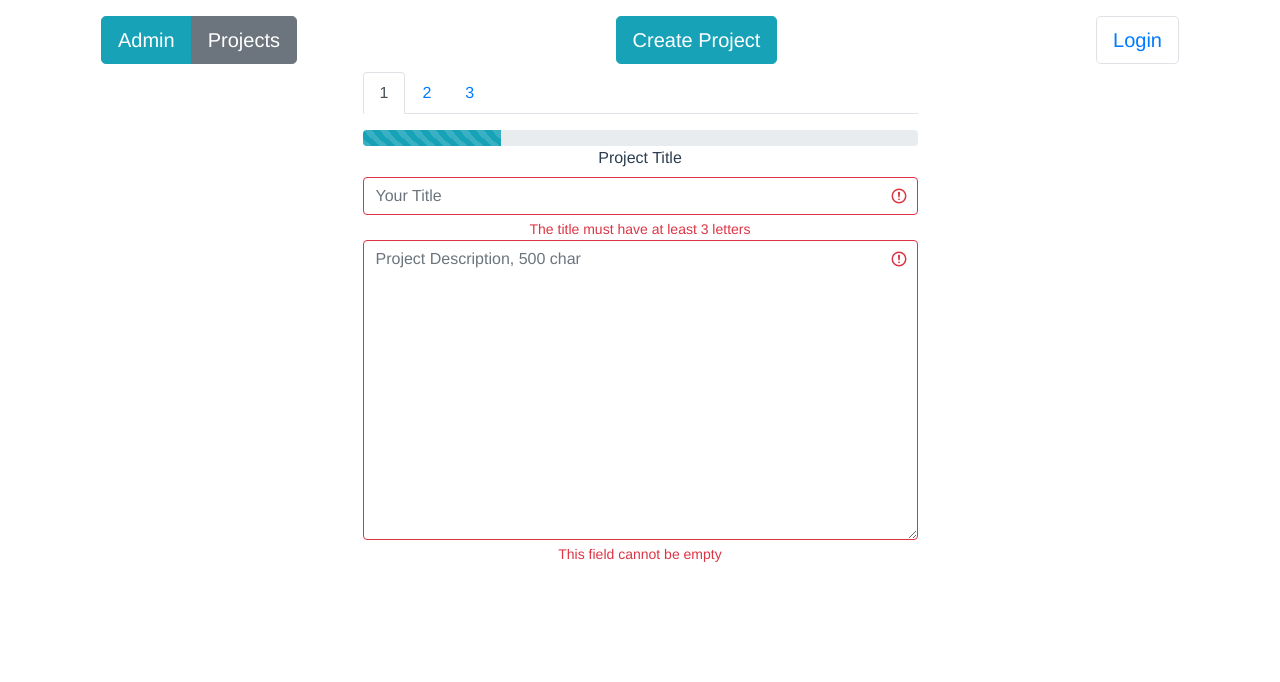
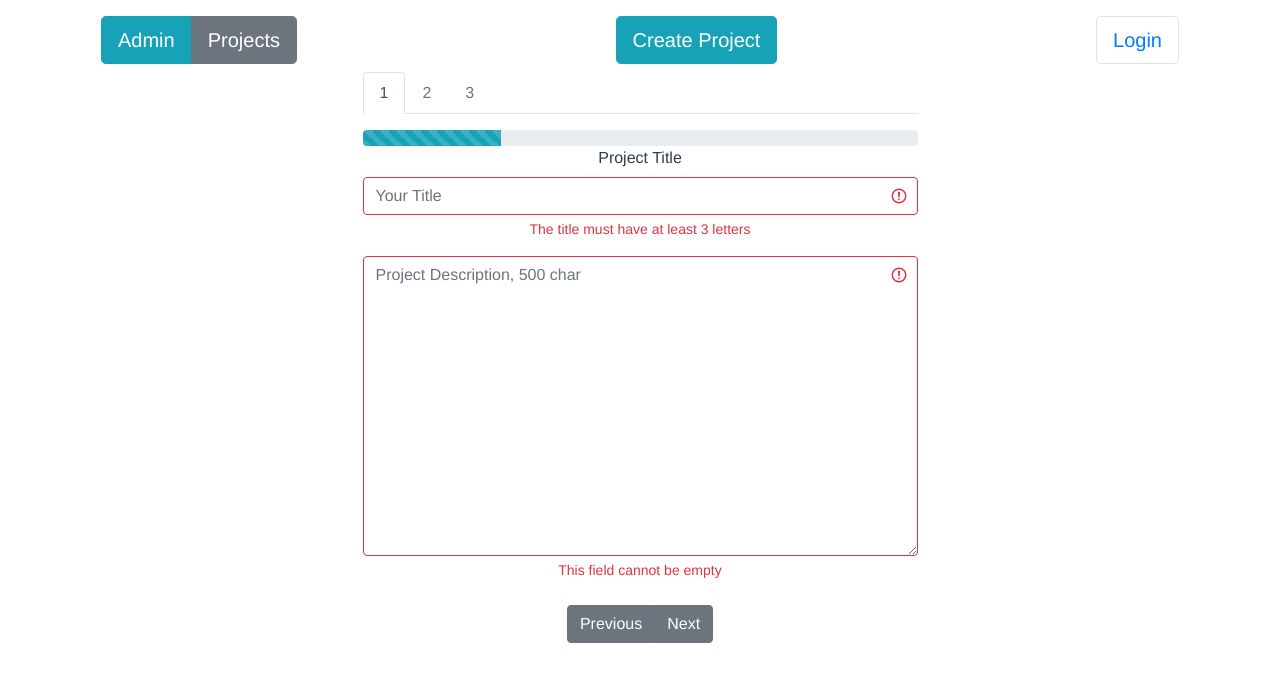
Before and after one commit to pedronieto84/vue-marzo-itacademy-project, a Vue app: page /create-project in a window 1280 px wide. Shown: the top 682 px of the page. Built offline with nearby package versions, Linux system fonts and the light colour scheme; the HTML template or start-up script is replaced by a standard one.

Commit message:
validation for the tabs minus the files and datepicker

```diff
--- a/src/components/Navbar.vue
+++ b/src/components/Navbar.vue
@@ -3,14 +3,16 @@
     <b-navbar class="mt-2">
       <b-button-group size="lg">
         <b-button variant="info ">Admin</b-button>
-                <b-button >Projects</b-button>
+        <b-button>Projects</b-button>
       </b-button-group>
       <!-- Right aligned nav items -->
-            <b-button variant="info ml-auto" size="lg">
-                Create Project
-            </b-button>
+      <router-link
+        :to="{ name: 'CreateProjectPage' }"
+        class="btn btn-info ml-auto btn-lg"
+        >Create Project</router-link
+      >
       <b-button variant=" ml-auto" size="lg border">
-               <router-link :to="{name: 'FormLogin'}">Login</router-link>
+        <router-link :to="{ name: 'FormLogin' }">Login</router-link>
       </b-button>
     </b-navbar>
   </div>
--- a/src/components/createProject/AddTechSet.vue
+++ b/src/components/createProject/AddTechSet.vue
@@ -5,11 +5,13 @@
       label-for="tags-with-dropdown"
       class="tech-container"
     >
+      {{ frameworks }}
       <b-form-tags
         id="tags-with-dropdown"
         v-model="frameworks"
         no-outer-focus
         class="mb-2"
+        :state="techSetValid"
       >
         <template v-slot="{ tags, disabled, addTag, removeTag }">
           <ul v-if="tags.length > 0" class="list-inline d-inline-block mb-2">
@@ -73,6 +75,9 @@
 <script>
 export default {
   name: "AddTechSet",
+  props: {
+    techSetValid: Boolean,
+  },
   data() {
     return {
       options: [
@@ -95,7 +100,7 @@ export default {
         return this.$store.state.newProject.techSet;
       },
       set(newFrameworks) {
-        this.$store.commit("updateFrameworks", newFrameworks);
+        this.$store.commit("updateTechSet", newFrameworks);
       },
     },
     criteria() {
--- a/src/components/createProject/Bid.vue
+++ b/src/components/createProject/Bid.vue
@@ -4,12 +4,18 @@
       <b-input-group>
         <b-form-input
           type="number"
+          id="bid-input"
           placeholder="Bid in €"
           v-model="bid"
           class="bid"
           min="0"
+          :state="bidValid"
+          aria-describedby="bid-input-help"
         />
         <b-input-group-prepend is-text>€</b-input-group-prepend>
+        <b-form-invalid-feedback id="bid-input-feedback">
+          Please make a bid in €
+        </b-form-invalid-feedback>
       </b-input-group>
     </b-col>
   </b-row>
@@ -17,6 +23,9 @@
 <script>
 export default {
   name: "Bid",
+  props: {
+    bidValid: Boolean,
+  },
   computed: {
     bid: {
       get() {
--- a/src/components/createProject/ProjectTitle.vue
+++ b/src/components/createProject/ProjectTitle.vue
@@ -5,17 +5,21 @@
         id="title"
         placeholder="Your Title"
         v-model="title"
-        :state="titleState"
+        :state="isTitleValid"
+        aria-describedby="title-feedback"
       ></b-form-input>
       <b-form-invalid-feedback id="title-feedback">
         The title must have at least 3 letters
       </b-form-invalid-feedback>
+    </b-form-group>
+    <b-form-group>
       <b-form-textarea
         id="new-textarea"
-        :state="descriptionState"
+        :state="isDescriptionValid"
         placeholder="Project Description, 500 char"
         class="description"
         v-model="description"
+        aria-describedby="new-textarea-feedback"
       ></b-form-textarea>
       <b-form-invalid-feedback id="new-textarea-feedback">
         This field cannot be empty
@@ -26,6 +30,10 @@
 <script>
 export default {
   name: "ProjectTitle",
+  props: {
+    isDescriptionValid: Boolean,
+    isTitleValid: Boolean,
+  },
   computed: {
     title: {
       get() {
@@ -43,21 +51,10 @@ export default {
         this.$store.commit("updateNewProjecDescription", newDescription);
       },
     },
-    titleState() {
-      return this.title.length > 3 ? true : false;
-    },
-    descriptionState() {
-      return this.description ? true : false;
-    },
   },
 };
 </script>
 <style scoped>
-.stepper1-container {
-  display: flex;
-  flex-direction: column;
-}
-
 .description {
   height: 300px;
 }
--- a/src/components/createProject/StepsNav.vue
+++ b/src/components/createProject/StepsNav.vue
@@ -1,7 +1,7 @@
 <template>
   <div class="mx-auto w-50">
-    <b-tabs content-class="mt-3">
-      <b-tab title="1" active>
+    <b-tabs content-class="mt-3" v-model="tabIndex">
+      <b-tab title="1">
         <b-progress
           class="mt-2 barra-progress"
           :value="25"
@@ -9,9 +9,12 @@
           striped
           :animated="animate"
         ></b-progress>
-        <ProjectTitle />
+        <ProjectTitle
+          :isTitleValid="isTitleValid"
+          :isDescriptionValid="isDescriptionValid"
+        />
       </b-tab>
-      <b-tab title="2">
+      <b-tab title="2" :disabled="!isTitleValid || !isDescriptionValid">
         <b-progress
           class="mt-2 barra-progress"
           :value="50"
@@ -20,10 +23,10 @@
           :animated="animate"
         ></b-progress>
         <DateInput />
-        <Bid />
-        <AddTechSet />
+        <Bid :bidValid="isBidValid" />
+        <AddTechSet :techSetValid="isTechSetValid" />
       </b-tab>
-      <b-tab title="3">
+      <b-tab title="3" :disabled="!isBidValid || !isTechSetValid">
         <b-progress
           class="mt-2 barra-progress"
           :value="75"
@@ -34,6 +37,10 @@
         <FileUploader />
       </b-tab>
     </b-tabs>
+    <b-button-group class="mt-2">
+      <b-button @click="tabIndex--">Previous</b-button>
+      <b-button @click="tabIndex++">Next</b-button>
+    </b-button-group>
   </div>
 </template>
 <script>
@@ -49,7 +56,22 @@ export default {
   data() {
     return {
       animate: true,
+      tabIndex: 0,
     };
+  },
+  computed: {
+    isTitleValid() {
+      return this.$store.state.newProject.title.length > 3 ? true : false;
+    },
+    isDescriptionValid() {
+      return this.$store.state.newProject.shortExplanation ? true : false;
+    },
+    isBidValid() {
+      return this.$store.state.newProject.bid >= 1 ? true : false;
+    },
+    isTechSetValid() {
+      return this.$store.state.newProject.techSet.length >= 1 ? true : false;
+    },
   },
 };
 </script>
--- a/src/store/index.js
+++ b/src/store/index.js
@@ -90,8 +90,8 @@ export default new Vuex.Store({
     updateDeadline(state, newDeadline) {
       state.newProject.deadline = newDeadline
     },
-    updateFrameworks(state, newFrameworks) {
-      state.newProject.frameworks = newFrameworks
+    updateTechSet(state, newFrameworks) {
+      state.newProject.techSet = newFrameworks
     },
     updateBid(state, newBid) {
       state.newProject.bid = newBid
```
Lines whose indentation alone changed are shown as unchanged.
